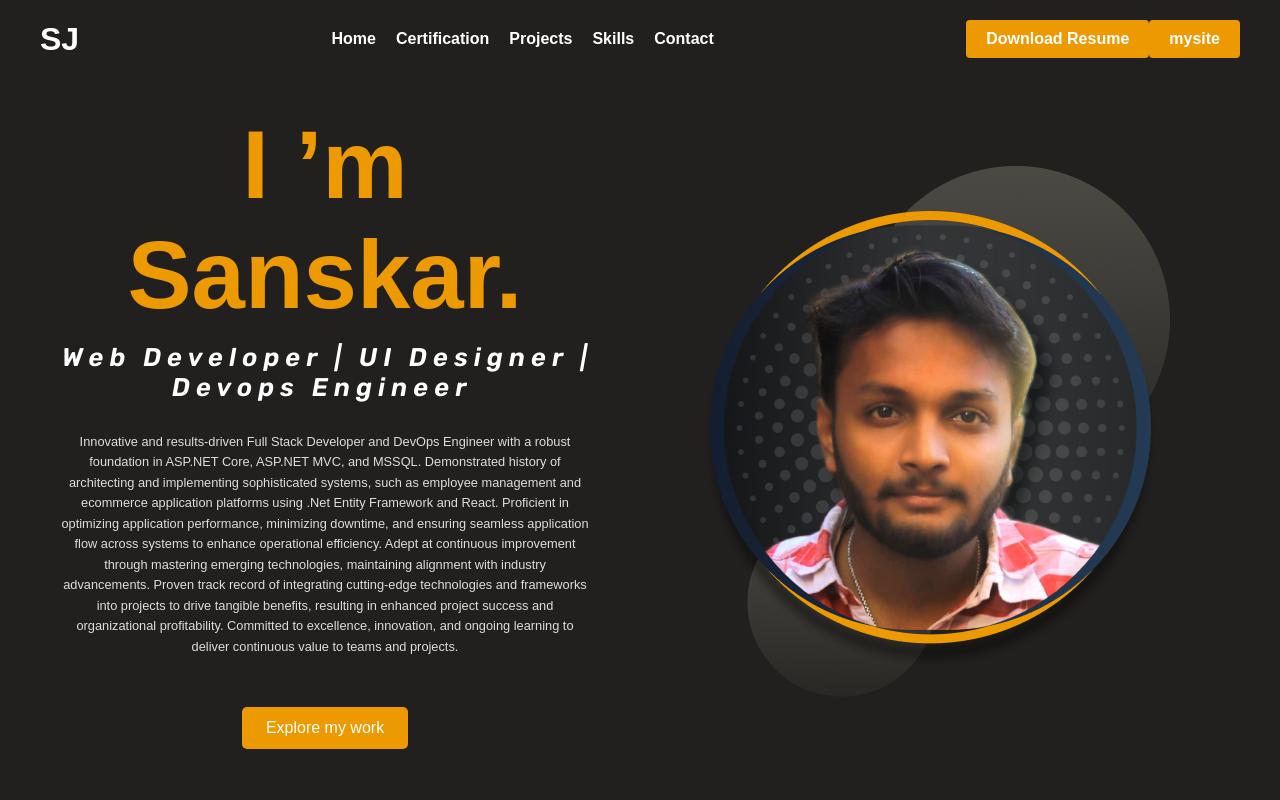
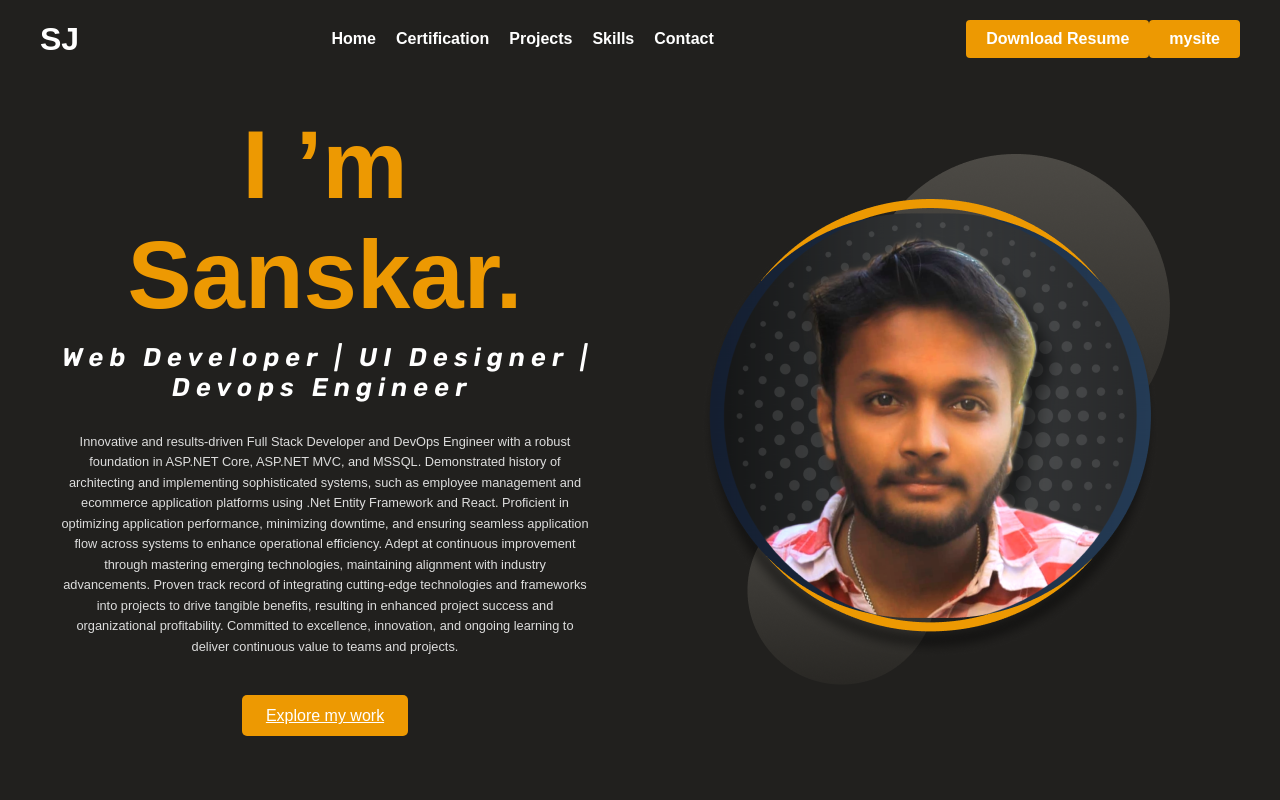
Before and after one commit to Sanskar-Jaiswal/PortfolioJS, a React (Create React App) app: page / in a window 1280 px wide. Shown: the top 800 px of the page. Built offline with nearby package versions, Linux system fonts and the light colour scheme; a web font is replaced by a local one.

Commit message:
corrected the explore my work buttom

```diff
--- a/src/component/Dashboard/Dashboard.js
+++ b/src/component/Dashboard/Dashboard.js
@@ -13,7 +13,7 @@ const Dashboard = () => {
               Proficient in optimizing application performance, minimizing downtime, and ensuring seamless application flow across systems to enhance operational efficiency. Adept at continuous improvement through mastering emerging technologies, maintaining alignment with industry advancements.
               Proven track record of integrating cutting-edge technologies and frameworks into projects to drive tangible benefits, resulting in enhanced project success and organizational profitability. Committed to excellence, innovation, and ongoing learning to deliver continuous value to teams and projects.
           </p>
-          <button className='button'>Explore my work</button>
+          <a href="#projects" className='button'>Explore my work </a>
         </div>
       <div className='profileimage'>
     <     img src="./image/profilephoto.png" alt="myimage"/>
```
